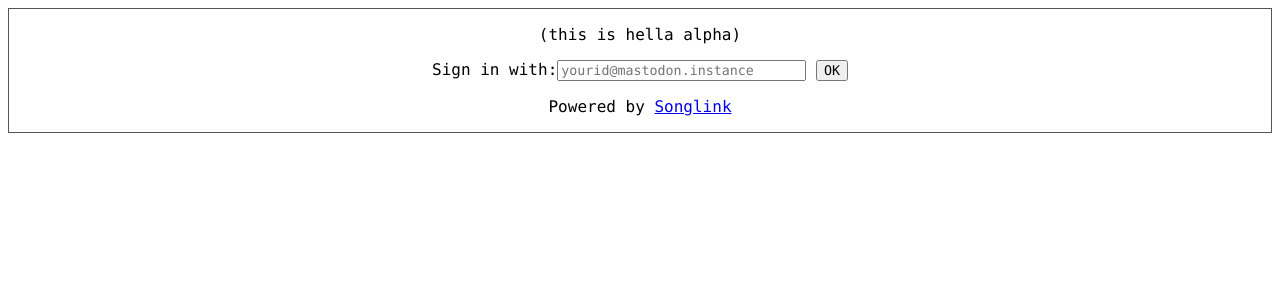
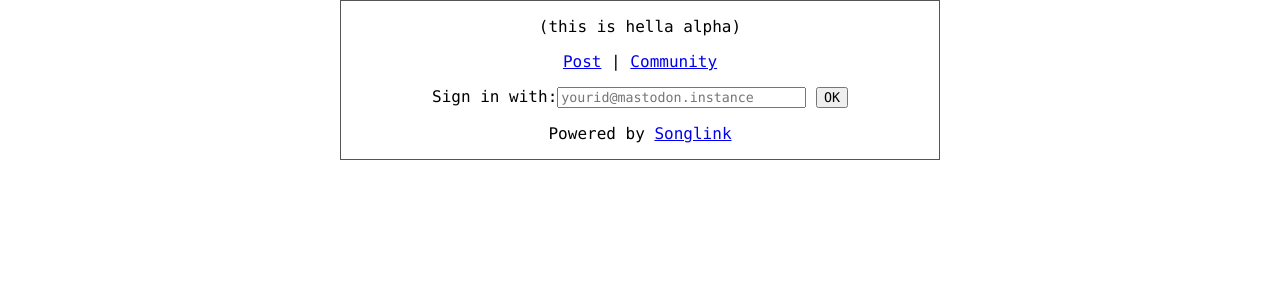
Before and after one commit to foozmeat/tusk.rocks, a Flask app: page /mastodon_login in a window 1280 px wide. Shown: the top 300 px of the page. Run offline with Flask 2, Linux system fonts and the light colour scheme; parts of the project's set-up code (start-up, migrations or seed data) failed here and were passed over.

Commit message:
community stream

```diff
--- a/app.py
+++ b/app.py
@@ -7,7 +7,6 @@ from flask_mail import Mail, Message
 from flask_migrate import Migrate
 from flask_sqlalchemy import SQLAlchemy
 from mastodon import MastodonIllegalArgumentError, MastodonUnauthorizedError
-from requests import Request
 from sqlalchemy import exc
 
 from tr.forms import MastodonIDForm, SubmissionForm
@@ -59,8 +58,22 @@ def before_request():
     app.logger.info(session)
 
 
+@app.route('/community', methods=["GET", "POST"])
+def community():
+
+    # if request.form["task"] == 'Preview':
+
+    posts = db.session.query(Post).order_by(Post.updated.desc()).filter_by(posted=True).limit(10)
+
+    return render_template('community.html.j2',
+                           app=app,
+                           posts=posts
+                           )
+
+
 @app.route('/', methods=["GET", "POST"])
-def index():
+@app.route('/post', methods=["GET", "POST"])
+def post():
     if app.config['MAINTENANCE_MODE']:
         return render_template('maintenance.html.j2')
 
@@ -88,13 +101,13 @@ def index():
                 db.session.add(post)
                 db.session.commit()
                 flash(f"Post created")
-                return redirect(url_for('index'))
+                return redirect(url_for('community'))
 
         else:
             for e in sform.errors.items():
                 flash(e[1][0])
 
-    return render_template('index.html.j2',
+    return render_template('post.html.j2',
                            sform=sform,
                            app=app,
                            preview_data=preview_data,
@@ -112,7 +125,7 @@ def mastodon_login():
 
         if "@" not in user_id:
             flash('Invalid Mastodon ID')
-            return redirect(url_for('index'))
+            return redirect(url_for('community'))
 
         if user_id[0] == '@':
             user_id = user_id[1:]
@@ -142,7 +155,7 @@ def mastodon_login():
     elif request.method == 'POST':
         flash("Invalid Mastodon ID")
 
-    return redirect(url_for('index'))
+    return redirect(url_for('community'))
 
 
 @app.route('/mastodon_oauthorized')
@@ -159,7 +172,7 @@ def mastodon_oauthorized():
 
         if not host:
             flash('There was an error. Please ensure you allow this site to use cookies.')
-            return redirect(url_for('index'))
+            return redirect(url_for('community'))
 
         session.pop('mastodon_host', None)
 
@@ -174,7 +187,7 @@ def mastodon_oauthorized():
         except MastodonIllegalArgumentError as e:
 
             flash(f"There was a problem connecting to the mastodon server. The error was {e}")
-            return redirect(url_for('index'))
+            return redirect(url_for('community'))
 
         # app.logger.info(f"Access code {access_code}")
 
@@ -189,7 +202,7 @@ def mastodon_oauthorized():
 
         except MastodonUnauthorizedError as e:
             flash(f"There was a problem connecting to the mastodon server. The error was {e}")
-            return redirect(url_for('index'))
+            return redirect(url_for('community'))
 
         user = db.session.query(User).filter_by(
                 mastodon_user=session['mastodon']['username']
@@ -223,7 +236,7 @@ def mastodon_oauthorized():
                 except Exception as e:
                     app.logger.error(e)
 
-    return redirect(url_for('index'))
+    return redirect(url_for('community'))
 
 
 @app.route('/delete', methods=["POST"])
@@ -248,7 +261,7 @@ def delete():
 @app.route('/logout', methods=["GET", "POST"])
 def logout():
     session.pop('mastodon', None)
-    return redirect(url_for('index'))
+    return redirect(url_for('community'))
 
 
 if __name__ == '__main__':
--- a/static/style.css
+++ b/static/style.css
@@ -1,5 +1,8 @@
 body {
     font-family: Monaco, monospace;
+    max-width: 600px;
+    text-align: center;
+    margin: auto;
 }
 
 input, select {
@@ -48,8 +51,6 @@ iframe {
 }
 
 .preview {
-    border: 1px solid black;
-    /*display: inline;*/
     margin: auto;
     width: 400px;
     height: 220px;
@@ -58,3 +59,14 @@ iframe {
 .input-group {
     margin: 10px;
 }
+
+.community_posts {
+    width: 400px;
+    margin: auto;
+
+}
+.comm_post {
+    border-bottom: 1px solid black;
+    margin: 10px 0 10px 0;
+    text-align: left;
+}
--- a/templates/layout.html.j2
+++ b/templates/layout.html.j2
@@ -19,7 +19,10 @@
 <div class="center">
     <p>(this is hella alpha)</p>
 
-    <p id="cookiecheck" class="message" style="display: none;">Please allow cookies for this site or it won't work properly.</p>
+    <p><a href="{{ url_for('post') }}">Post</a> | <a href="{{ url_for('community') }}">Community</a></p>
+
+    <p id="cookiecheck" class="message" style="display: none;">Please allow cookies for this site or it won't work
+        properly.</p>
 
     {% for message in get_flashed_messages() %}
         <p class=message>{{ message }}</p>
--- a/tr/models.py
+++ b/tr/models.py
@@ -142,3 +142,9 @@ class User(Base):
 
     created = Column(DateTime, default=datetime.utcnow)
     updated = Column(DateTime)
+
+    @property
+    def profile_link(self):
+
+        url = f"{self.mastodon_host.hostname}/@{self.mastodon_user}"
+        return url
```
Also changed, not shown: templates/community.html.j2 (added, +20 -0 lines), templates/masto_auth.html.j2 (added, +9 -0 lines), templates/post.html.j2 (renamed from templates/index.html.j2, +3 -8 lines).
